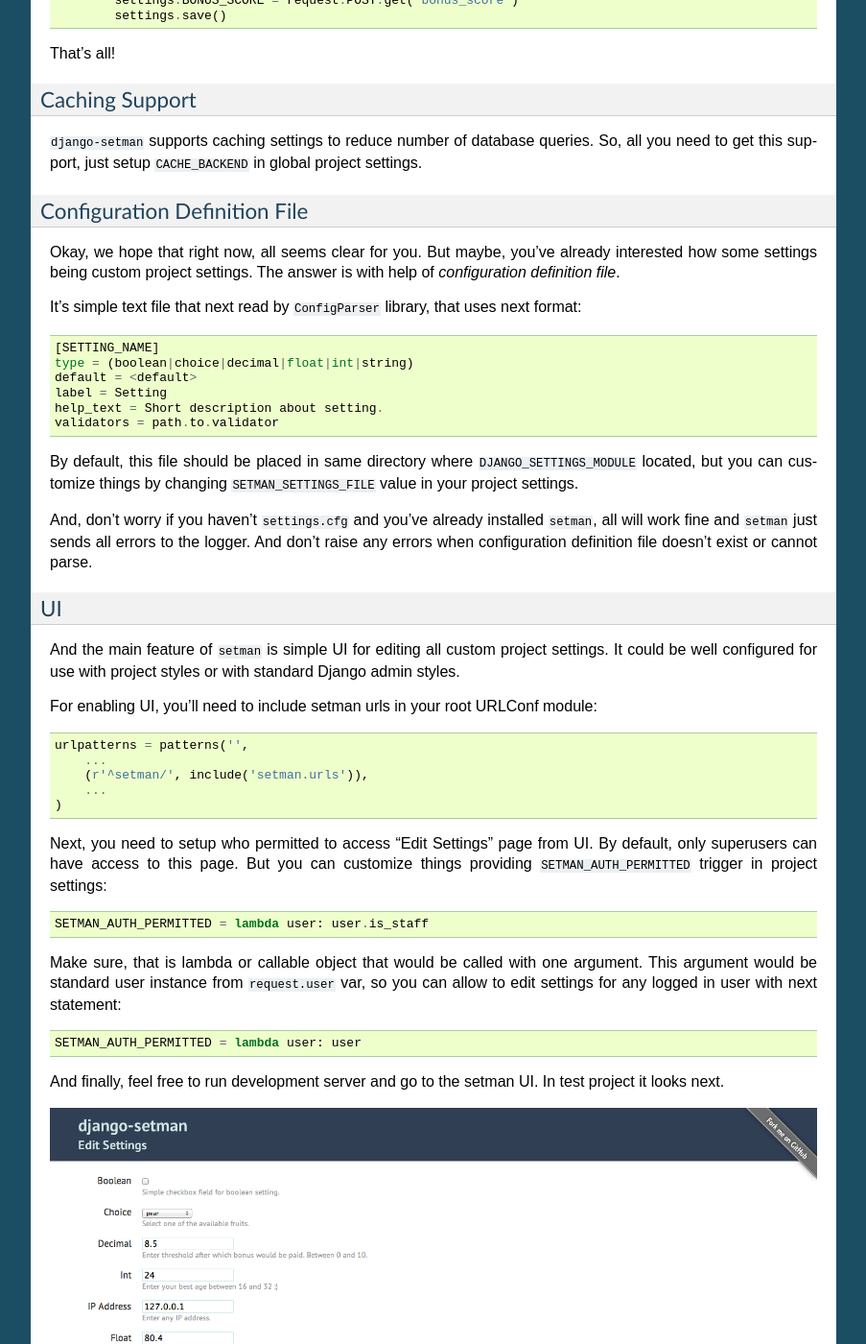
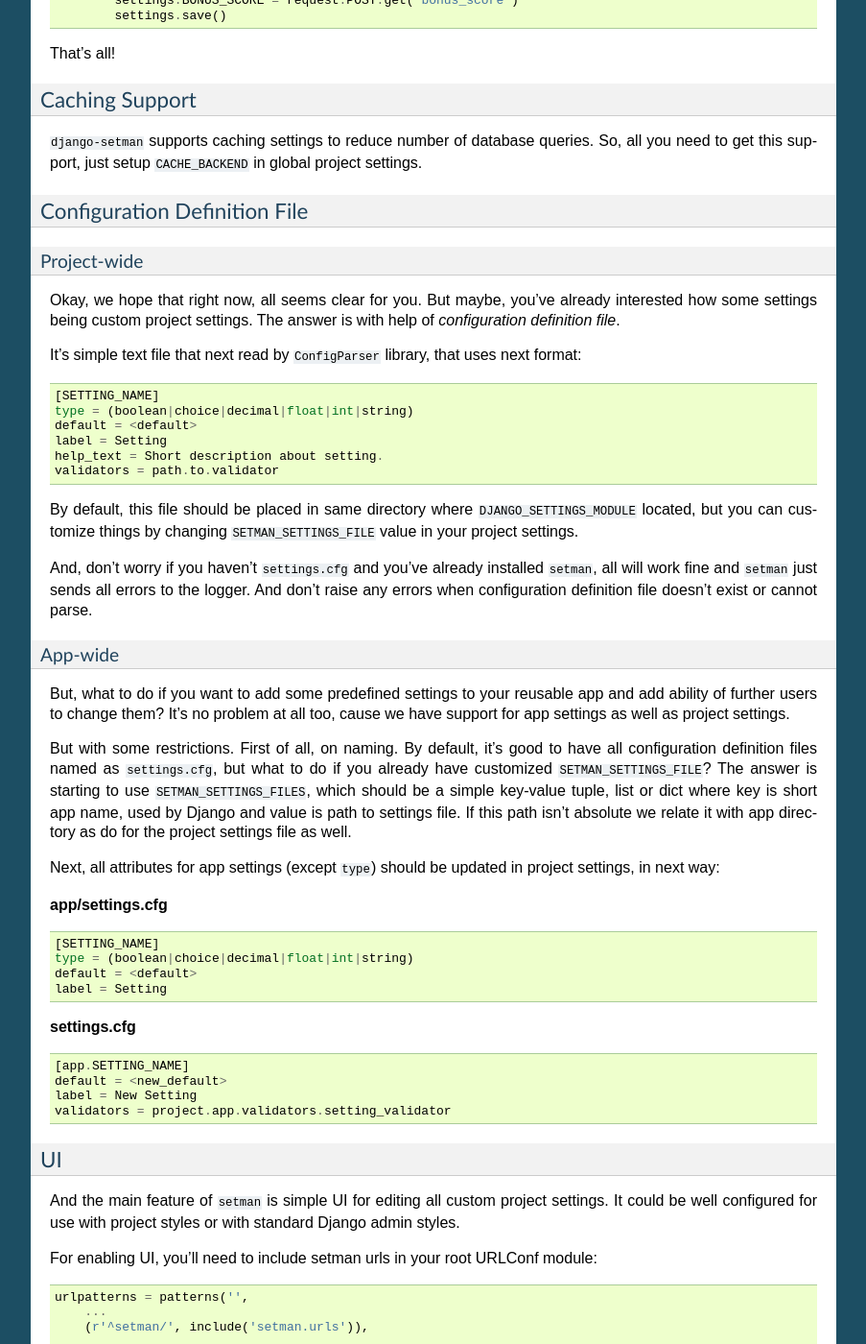
Before and after one commit to playpauseandstop/setman, a Sphinx documentation site: the page built from docs/index.rst, in a window 1280 px wide and 1400 px high, scrolled down 1660 px. Shown: the whole window at 96% size, without its empty margins (198-1101 px from the left). Built offline with Sphinx 7.4.7, drawn with Linux system fonts in a browser that asks for light colours.

Commit message:
Feature #5183: Start updating documentation for app settings.

```diff
--- a/CHANGES.rst
+++ b/CHANGES.rst
@@ -5,12 +5,13 @@ django-setman Changes
 0.2 (current)
 -------------
 
++ Add support of app-based settings.
 + Return default value for setting even it not stored to database.
 + Lazy process ``validators`` and ``choices`` setting attributes, don't care
   about import ordering.
 + Added labels support for ``choices`` value in ``ChoiceSetting``.
 + Use "Revert" mode in Django admin panel without including ``setman.urls``
-  urlpatternsin root URLConf module.
+  urlpatterns in root URLConf module.
 + Added ``get_config`` helper function.
 
 0.1-beta
--- a/docs/index.rst
+++ b/docs/index.rst
@@ -111,6 +111,9 @@ global project settings.
 Configuration Definition File
 -----------------------------
 
+Project-wide
+~~~~~~~~~~~~
+
 Okay, we hope that right now, all seems clear for you. But maybe, you've
 already interested how some settings being custom project settings. The answer
 is with help of *configuration definition file*.
@@ -133,6 +136,42 @@ And, don't worry if you haven't ``settings.cfg`` and you've already installed
 ``setman``, all will work fine and ``setman`` just sends all errors to the
 logger. And don't raise any errors when configuration definition file doesn't
 exist or cannot parse.
+
+App-wide
+~~~~~~~~
+
+But, what to do if you want to add some predefined settings to your reusable
+app and add ability of further users to change them? It's no problem at all
+too, cause we have support for app settings as well as project settings.
+
+But with some restrictions. First of all, on naming. By default, it's good to
+have all configuration definition files named as ``settings.cfg``, but what to
+do if you already have customized ``SETMAN_SETTINGS_FILE``? The answer is
+starting to use ``SETMAN_SETTINGS_FILES``, which should be a simple key-value
+tuple, list or dict where key is short app name, used by Django and value is
+path to settings file. If this path isn't absolute we relate it with app
+directory as do for the project settings file as well.
+
+Next, all attributes for app settings (except ``type``) should be updated in
+project settings, in next way:
+
+**app/settings.cfg**
+
+::
+
+    [SETTING_NAME]
+    type = (boolean|choice|decimal|float|int|string)
+    default = <default>
+    label = Setting
+
+**settings.cfg**
+
+::
+
+    [app.SETTING_NAME]
+    default = <new_default>
+    label = New Setting
+    validators = project.app.validators.setting_validator
 
 UI
 --
```
